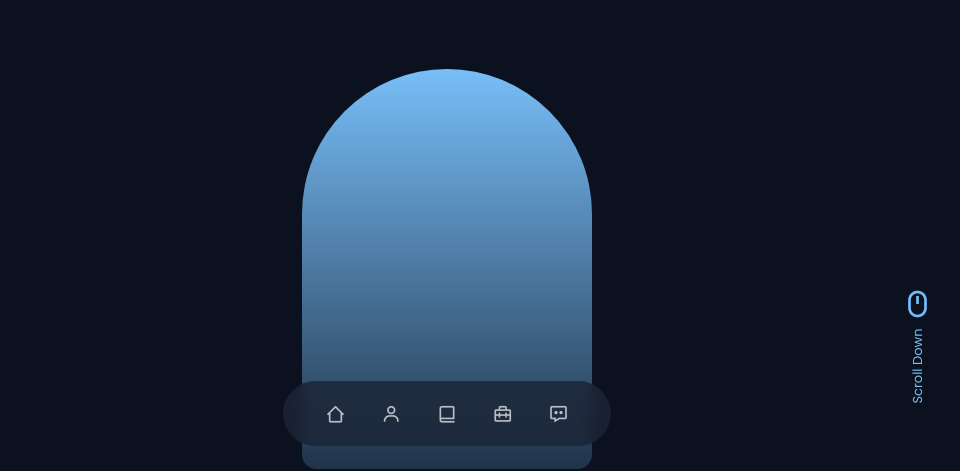
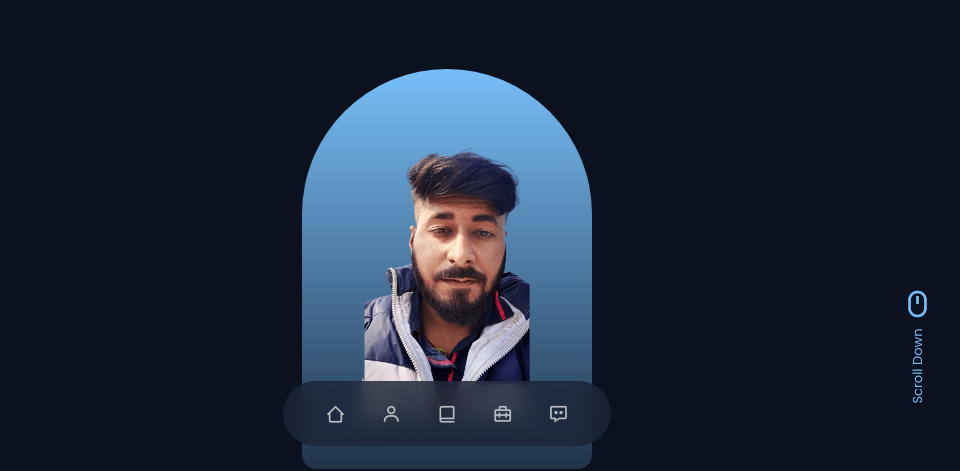
Before and after one commit to ashish19981301/portfolio-website, a plain HTML site: page index.html in a window 1280 px wide. Shown: the part 338-809 px from the top of the page, 193-1153 px from the left. Drawn offline with nearby package versions, Linux system fonts and the light colour scheme; the site is published under a folder, as on GitHub Pages, so addresses that start at the root find nothing.

Commit message:
Update index.html

```diff
--- a/index.html
+++ b/index.html
@@ -72,7 +72,8 @@
                     </div>
                 </div>
                 <div class="home__handle">
-                    <img src="/assets/img/ashi1.png" alt="" class="home__img">
+                    <img src="assets/img/ashi1.png" alt="" class="home__img">
+
                 </div>
                 <div class="home__social">
                     <a href="https://www.linkedin.com/in/ashish132131/" target="_blank" class="home__social-link">
```
